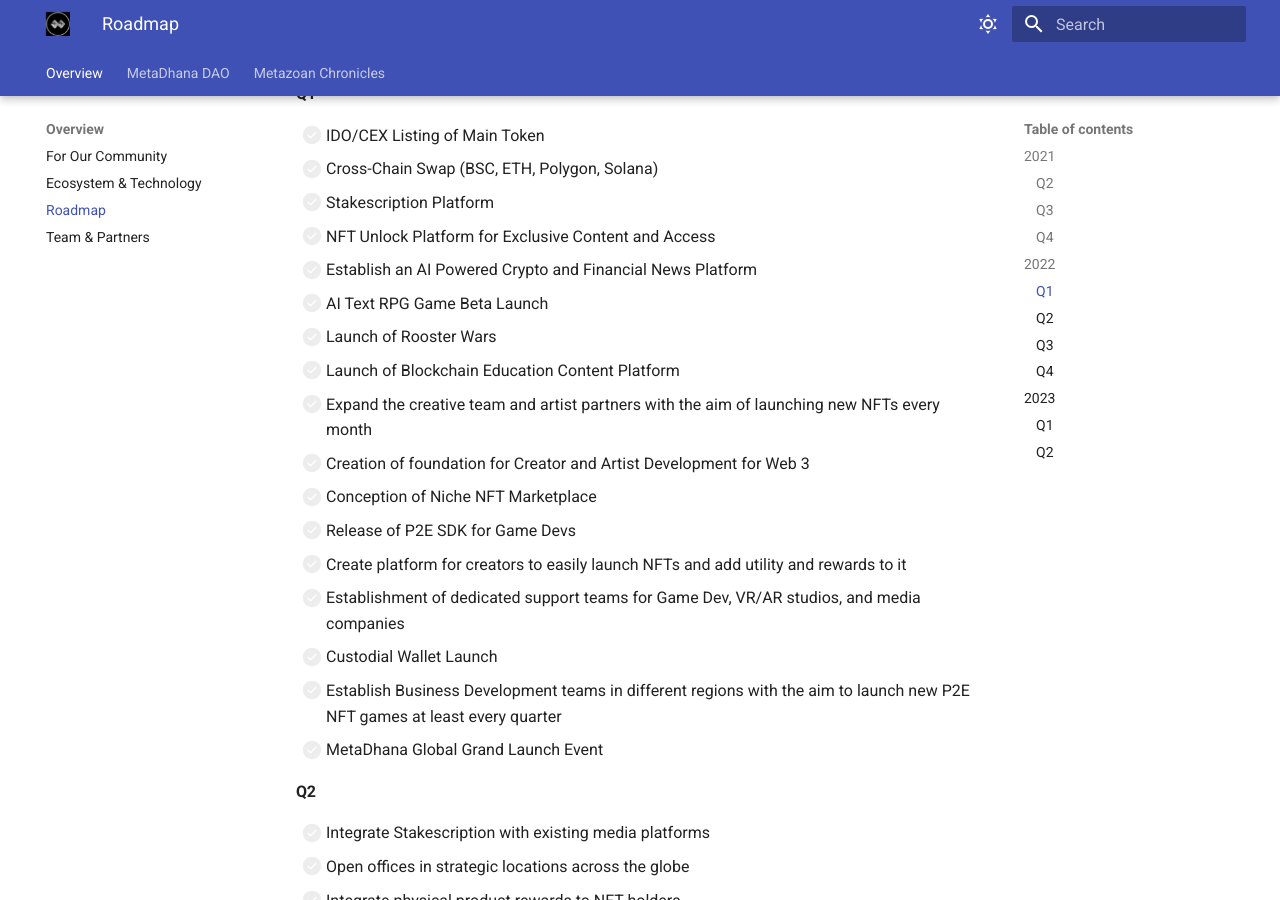
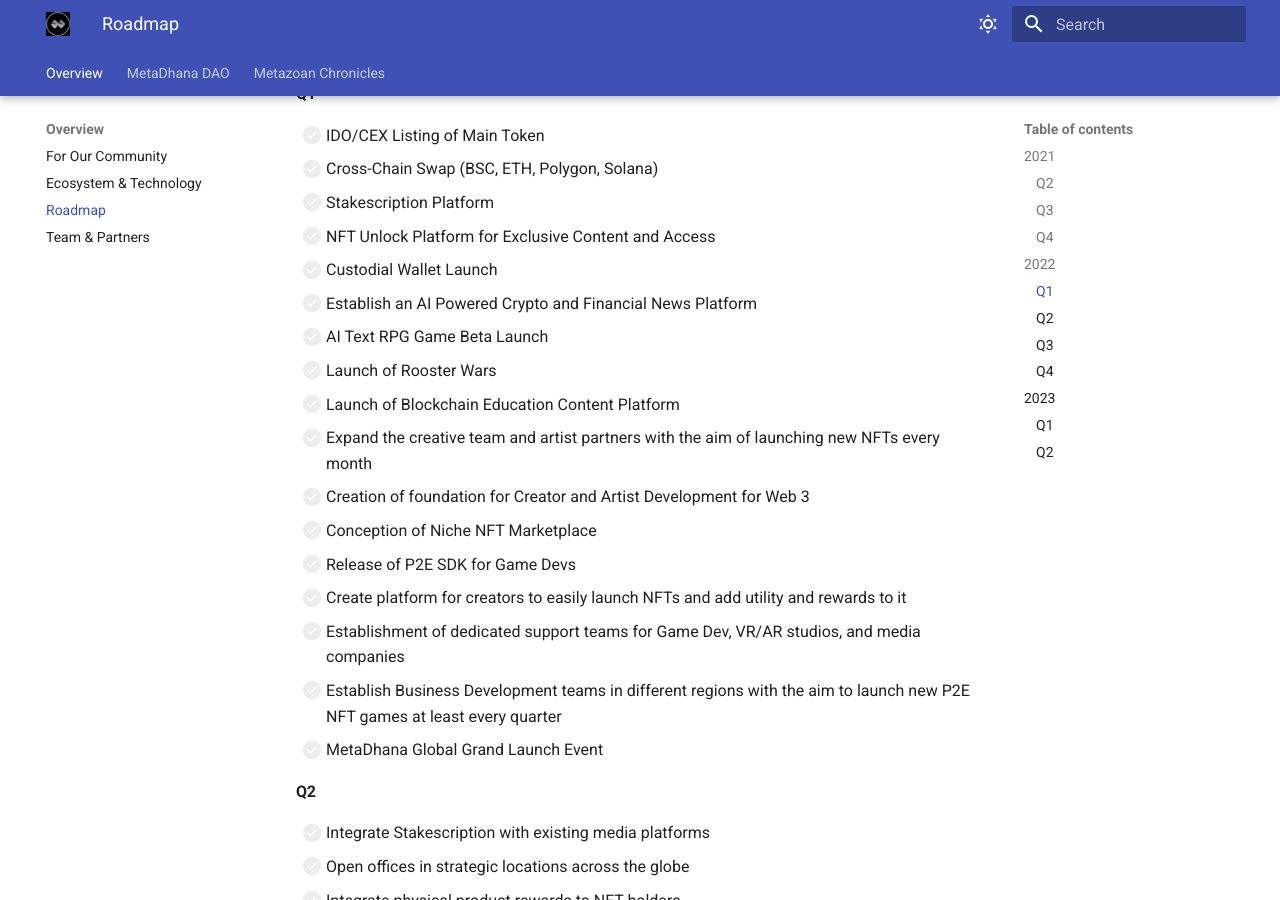
Before and after one commit to AshtreeBV/metazoan-whitepaper, an MkDocs documentation site: the page built from docs/overview/roadmap.md, in a window 1280 px wide and 900 px high, scrolled down 1075 px. Built offline with MkDocs 1.6.1 and Material for MkDocs 9.7.7, drawn with Linux system fonts in a browser that asks for light colours; part of the change alters nothing that is shown.

```diff
--- a/docs/overview/roadmap.md
+++ b/docs/overview/roadmap.md
@@ -39,6 +39,7 @@
 - [ ] Cross-Chain Swap (BSC, ETH, Polygon, Solana)
 - [ ] Stakescription Platform
 - [ ] NFT Unlock Platform for Exclusive Content and Access
+- [ ] Custodial Wallet Launch
 - [ ] Establish an AI Powered Crypto and Financial News Platform
 - [ ] AI Text RPG Game Beta Launch
 - [ ] Launch of Rooster Wars
@@ -49,7 +50,6 @@
 - [ ] Release of P2E SDK for Game Devs
 - [ ] Create platform for creators to easily launch NFTs and add utility and rewards to it
 - [ ] Establishment of dedicated support teams for Game Dev, VR/AR studios, and media companies
-- [ ] Custodial Wallet Launch
 - [ ] Establish Business Development teams in different regions with the aim to launch new P2E NFT games at least every quarter
 - [ ] MetaDhana Global Grand Launch Event
 
```
